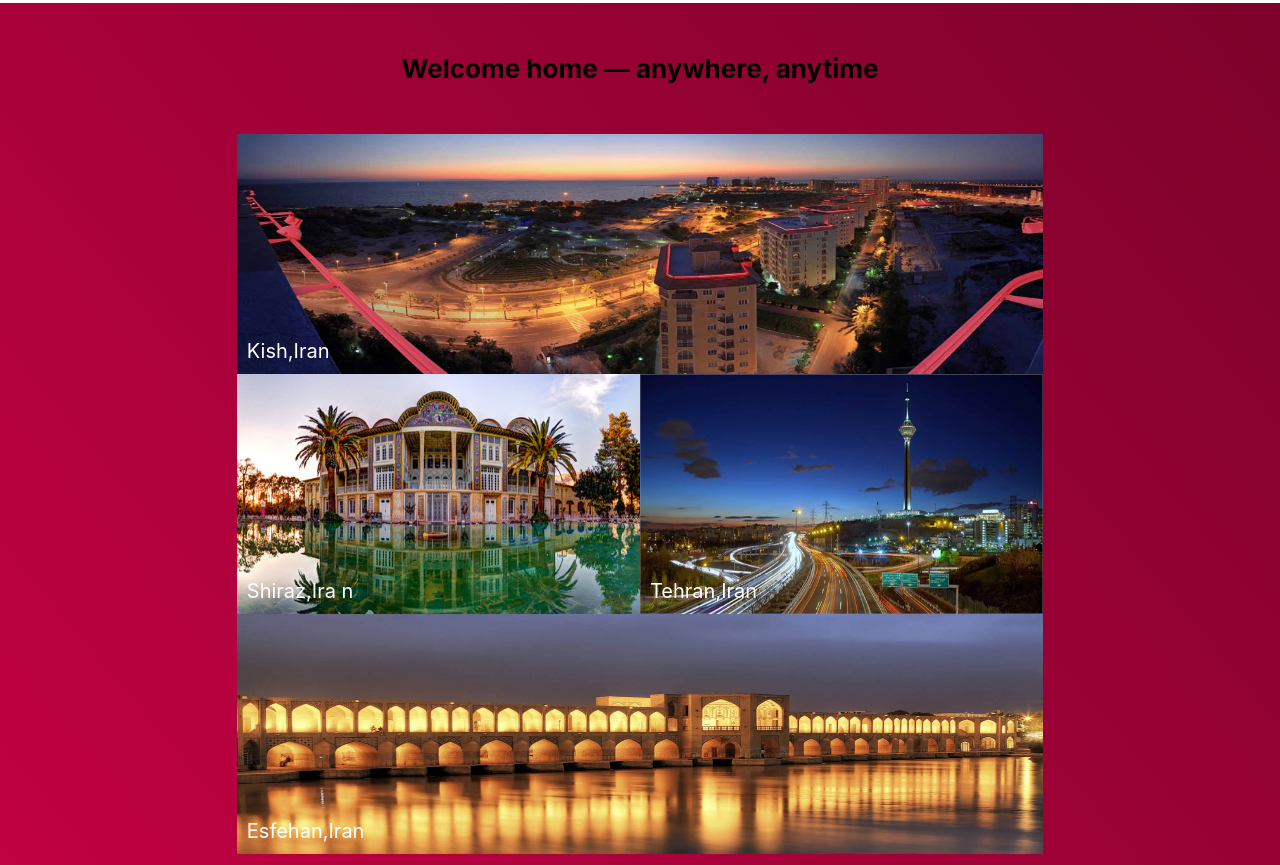
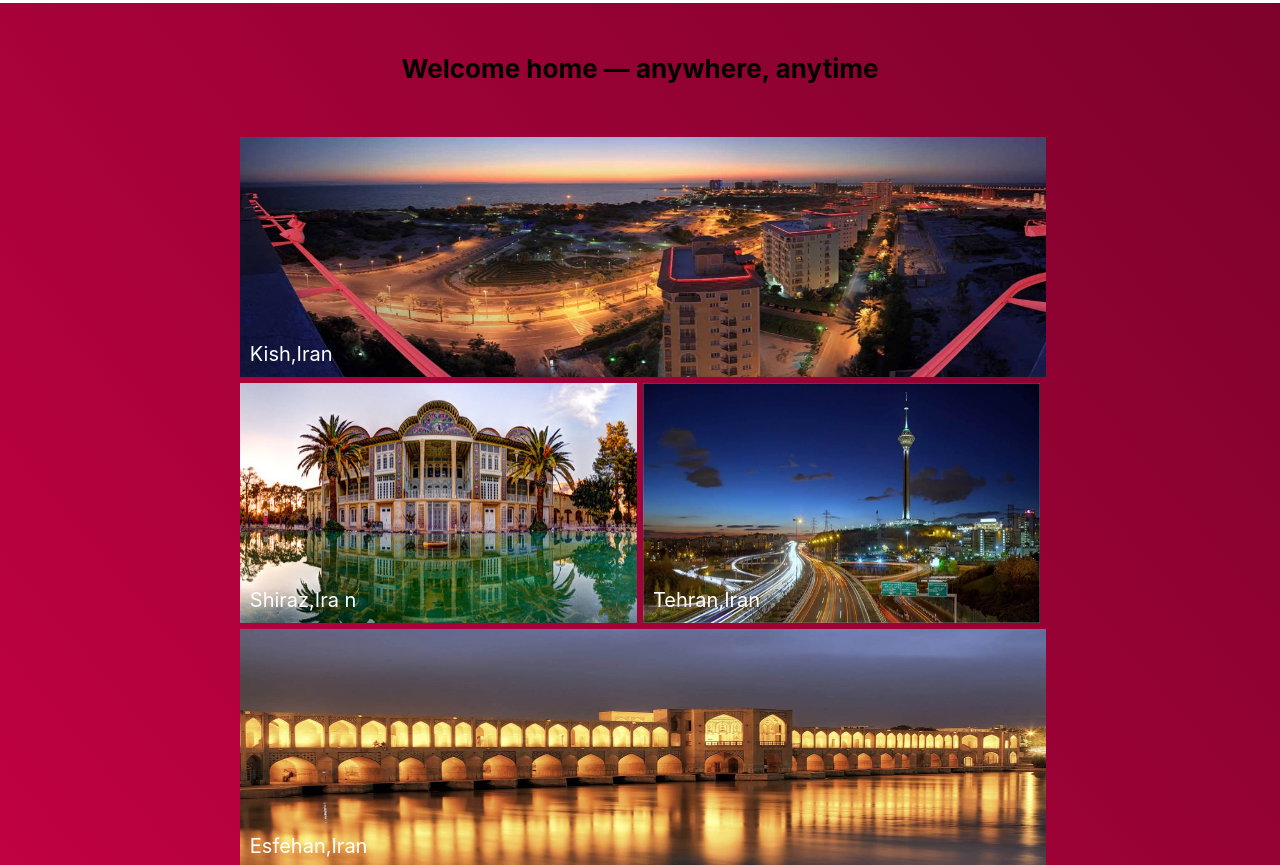
Before and after one commit to arasico/vilaapp, a React (Create React App) app: page / in a window 1280 px wide. Shown: the part 1580-2445 px from the top of the page. Built offline with nearby package versions, Linux system fonts and the light colour scheme.

Commit message:
hover of imageds is fixed

```diff
--- a/src/en/container/index/index.css
+++ b/src/en/container/index/index.css
@@ -114,18 +114,30 @@ h2{
 }
 
 .index-box-image{
-    background-color: red;
     width: 100%;
     height: 240px;
-    /* border: 2px solid #333; */
+    border: 3px solid transparent;
+    -webkit-transition: ease .3s -webkit-box-shadow,ease .3s -webkit-transform;
+    transition: ease .3s box-shadow,ease .3s transform;
+    -webkit-box-shadow: 0 0 0 0 rgba(0,0,0,.1);
+    box-shadow: 0 0 0 0 rgba(0,0,0,.1);
+    -webkit-transform: translateY(0);
+    -ms-transform: translateY(0);
+    transform: translateY(0);
 
 }
 
 .index-box-image-50{
-    background-color: blue;
     width: 50%;
     height: 240px;
-    /* border: 2px solid #333; */
+    border: 3px solid transparent;
+    -webkit-transition: ease .3s -webkit-box-shadow,ease .3s -webkit-transform;
+    transition: ease .3s box-shadow,ease .3s transform;
+    -webkit-box-shadow: 0 0 0 0 rgba(0,0,0,.1);
+    box-shadow: 0 0 0 0 rgba(0,0,0,.1);
+    -webkit-transform: translateY(0);
+    -ms-transform: translateY(0);
+    transform: translateY(0);
 }
 
 .two-images-container{
@@ -146,3 +158,13 @@ h2{
 
 
 }
+
+
+.index-box-image-50:hover, .index-box-image:hover {
+    border: 3px solid transparent;
+    -webkit-box-shadow: 18px 14px 27px 0 rgba(0,0,0,.1);
+    box-shadow: 18px 14px 27px 0 rgba(0,0,0,.1);
+    -webkit-transform: translateY(-3px);
+    -ms-transform: translateY(-3px);
+    transform: translateY(-3px);
+}
```
